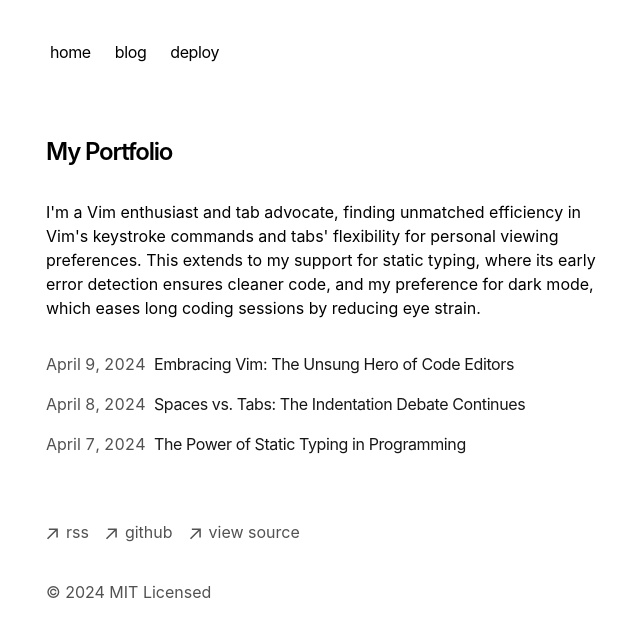
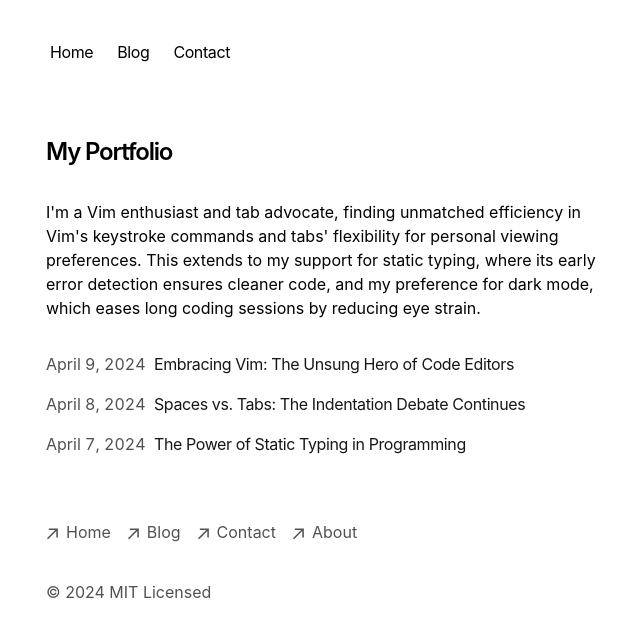
Before and after one commit to dabaz-official/dabaz-portfolio, a Next.js app: page / in a window 1280 px wide. Shown: the top 636 px of the page, without its empty margins (306-946 px from the left). Built offline with nearby package versions, Linux system fonts and the light colour scheme.

Commit message:
chore: update navbar and footer

```diff
--- a/components/footer.tsx
+++ b/components/footer.tsx
@@ -1,3 +1,5 @@
+import { footerNavItems, headerNavItems } from "lib/nav-items"
+
 function ArrowIcon() {
   return (
     <svg
@@ -19,39 +21,22 @@ export default function Footer() {
   return (
     <footer className="mb-16">
       <ul className="font-sm mt-8 flex flex-col space-x-0 space-y-2 text-neutral-600 md:flex-row md:space-x-4 md:space-y-0 dark:text-neutral-300">
-        <li>
+        {Object.entries(footerNavItems).map(([path, { name }]) => {
+          return (
             <a
               className="flex items-center transition-all hover:text-neutral-800 dark:hover:text-neutral-100"
               rel="noopener noreferrer"
               target="_blank"
-            href="/rss"
+              key={path}
+              href={path}
             >
               <ArrowIcon />
-            <p className="ml-2 h-7">rss</p>
+              <p className="ml-2 h-7">
+                {name}
+              </p>
             </a>
-        </li>
-        <li>
-          <a
-            className="flex items-center transition-all hover:text-neutral-800 dark:hover:text-neutral-100"
-            rel="noopener noreferrer"
-            target="_blank"
-            href="https://github.com/vercel/next.js"
-          >
-            <ArrowIcon />
-            <p className="ml-2 h-7">github</p>
-          </a>
-        </li>
-        <li>
-          <a
-            className="flex items-center transition-all hover:text-neutral-800 dark:hover:text-neutral-100"
-            rel="noopener noreferrer"
-            target="_blank"
-            href="https://vercel.com/templates/next.js/portfolio-starter-kit"
-          >
-            <ArrowIcon />
-            <p className="ml-2 h-7">view source</p>
-          </a>
-        </li>
+          )
+        })}
       </ul>
       <p className="mt-8 text-neutral-600 dark:text-neutral-300">
         © {new Date().getFullYear()} MIT Licensed
--- a/components/nav.tsx
+++ b/components/nav.tsx
@@ -1,16 +1,6 @@
 import Link from 'next/link'
 
-const navItems = {
-  '/': {
-    name: 'home',
-  },
-  '/blog': {
-    name: 'blog',
-  },
-  'https://vercel.com/templates/next.js/portfolio-starter-kit': {
-    name: 'deploy',
-  },
-}
+import { headerNavItems } from 'lib/nav-items'
 
 export function Navbar() {
   return (
@@ -21,12 +11,12 @@ export function Navbar() {
           id="nav"
         >
           <div className="flex flex-row space-x-0 pr-10">
-            {Object.entries(navItems).map(([path, { name }]) => {
+            {Object.entries(headerNavItems).map(([path, { name }]) => {
               return (
                 <Link
                   key={path}
                   href={path}
-                  className="transition-all hover:text-neutral-800 dark:hover:text-neutral-200 flex align-middle relative py-1 px-2 m-1"
+                  className="transition-all hover:text-neutral-700 dark:hover:text-neutral-300 flex align-middle relative py-1 px-2 m-1"
                 >
                   {name}
                 </Link>
@@ -37,4 +27,4 @@ export function Navbar() {
       </div>
     </aside>
   )
-}
+};
--- /dev/null
+++ b/lib/nav-items.ts
@@ -0,0 +1,26 @@
+export const headerNavItems = {
+  '/': {
+    name: 'Home',
+  },
+  '/blog': {
+    name: 'Blog',
+  },
+  '/contact': {
+    name: 'Contact',
+  },
+};
+
+export const footerNavItems = {
+  '/': {
+    name: 'Home',
+  },
+  '/blog': {
+    name: 'Blog',
+  },
+  '/contact': {
+    name: 'Contact',
+  },
+  '/about': {
+    name: 'About',
+  },
+};
```
Lines whose indentation alone changed are shown as unchanged.
